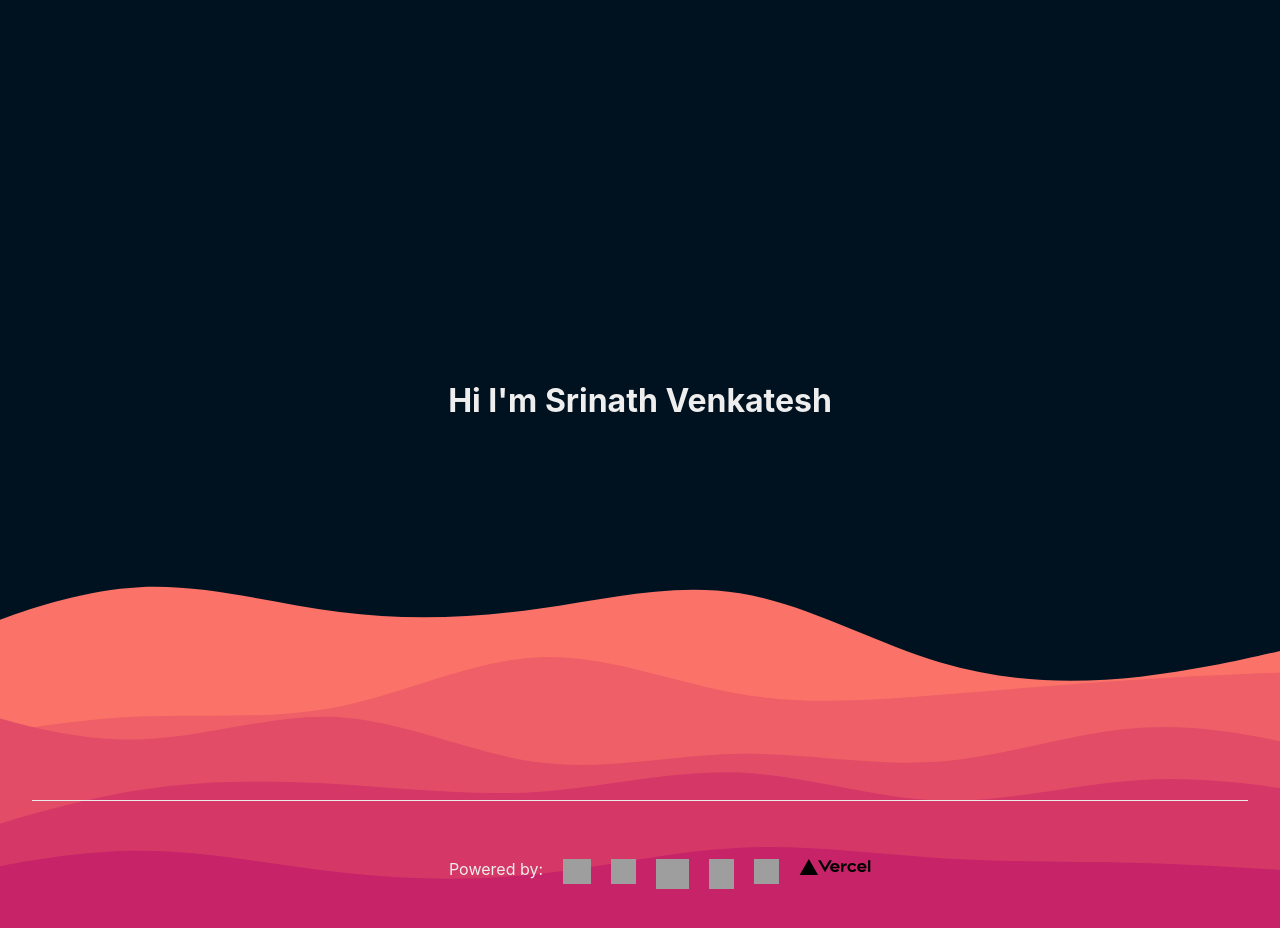
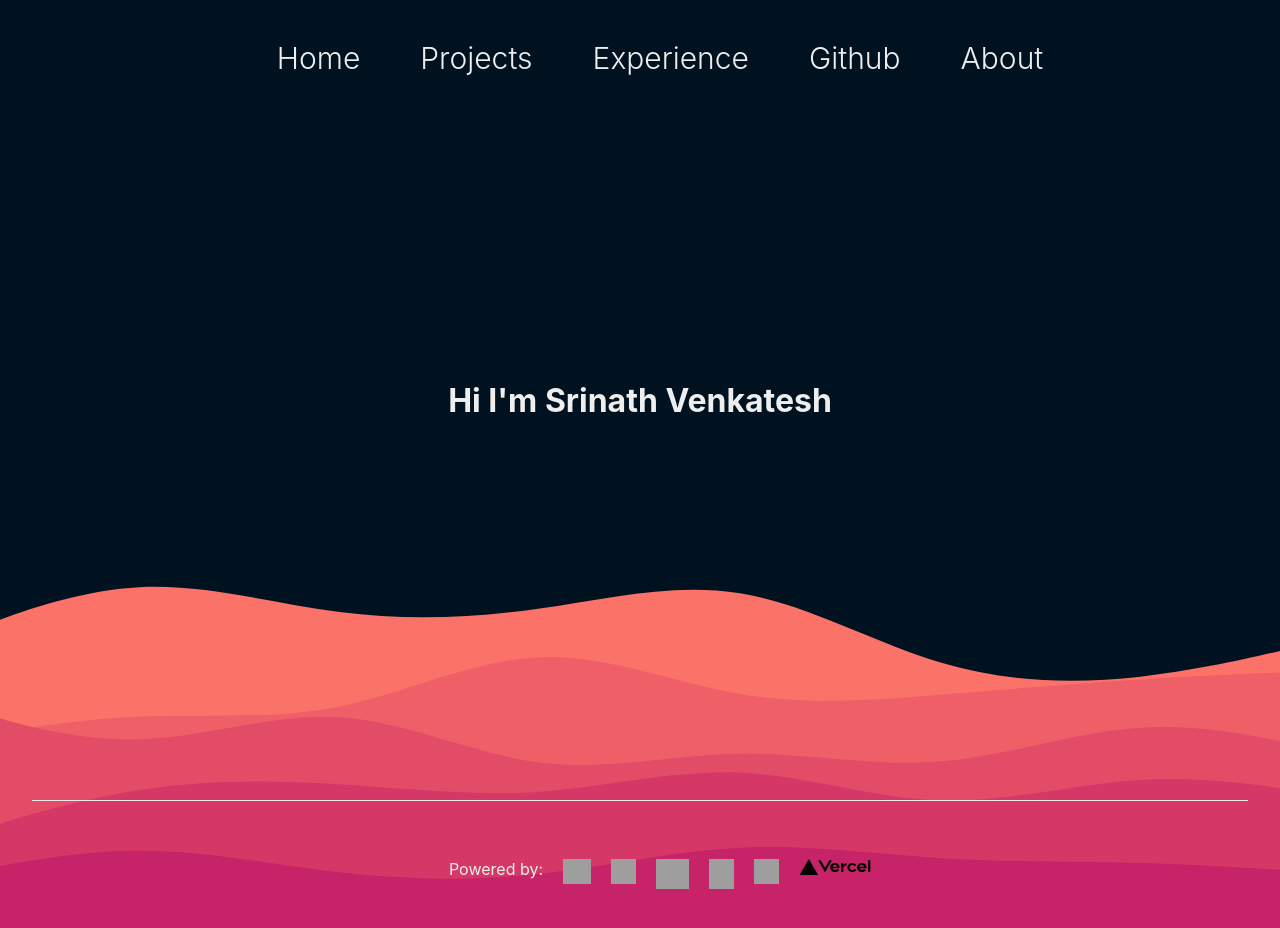
Before and after one commit to srinathv31/srinath-website, a Next.js app: page / in a window 1280 px wide. Shown: the top 928 px of the page. Built offline with nearby package versions, Linux system fonts and the light colour scheme; grey boxes are pictures that could not be loaded.

Commit message:
created top menu

```diff
--- /dev/null
+++ b/components/MainMenu.tsx
@@ -0,0 +1,30 @@
+import styles from "../styles/Home.module.css";
+
+export default function MainMenu({ menuType }: {
+    menuType: "main-page" | "top-menu"
+}): JSX.Element {
+    return(
+        <ul>
+            {/* {menuType === "top-menu" &&
+                <li>
+                    {"Mode: "}<DarkModeToggle checked={!isDarkModeToggle} onChange={()=> setDarkModeToggle(!isDarkModeToggle)} sx={{ m: 1 }}/>
+                </li>} */}
+            {menuType === "top-menu" &&
+                <li>
+                    <a className={styles.menuLink} href="https://github.com/srinathv31" target={"_blank"} rel="noreferrer">Home</a>
+                </li>}
+            <li>
+                <a className={styles.menuLink} href="https://github.com/srinathv31" target={"_blank"} rel="noreferrer">Projects</a>
+            </li>
+            <li>
+                <a className={styles.menuLink} href="https://github.com/srinathv31" target={"_blank"} rel="noreferrer">Experience</a>
+            </li>
+            <li>
+                <a className={styles.menuLink} href="https://github.com/srinathv31" target={"_blank"} rel="noreferrer">Github</a>
+            </li>
+            <li>
+                <a className={styles.menuLink} href="https://github.com/srinathv31" target={"_blank"} rel="noreferrer">About</a>
+            </li>
+        </ul>
+    );
+}
--- a/pages/index.tsx
+++ b/pages/index.tsx
@@ -2,6 +2,7 @@ import type { NextPage } from "next";
 import Head from "next/head";
 import Image from "next/image";
 import { FooterLinks } from "../components/FooterLinks";
+import MainMenu from "../components/MainMenu";
 import styles from "../styles/Home.module.css";
 
 const Home: NextPage = () => {
@@ -14,6 +15,9 @@ const Home: NextPage = () => {
             </Head>
 
             <main className={styles.main}>
+                <div className={styles.menuHeader}>
+                    <MainMenu menuType="top-menu"/>
+                </div>
                 <h1>
                     {"Hi I'm "}<a href="https://nextjs.org">Srinath Venkatesh</a>
                 </h1>
--- a/styles/Home.module.css
+++ b/styles/Home.module.css
@@ -6,6 +6,48 @@
   background-size: cover;
 }
 
+.menuHeader {
+    justify-content: center;
+    position: absolute;
+    top: 0;
+    display: flex;
+}
+.menuHeader ul {
+    list-style: none;
+    font-size: 30px;
+    font-weight: 300;
+}
+.menuHeader li {
+    display: inline-block;
+    padding: 10px;
+    margin-right: 20px;
+    margin-left: 20px;
+}
+.menuLink {
+    color: #eee;
+    text-decoration: none;
+    display: inline-block;
+    position: relative;
+}
+.menuLink:hover{
+    color: #eee;
+}
+.menuLink:after {
+    content: '';
+    position: absolute;
+    width: 100%;
+    transform: scaleX(0);
+    height: 2px;
+    bottom: 0;
+    left: 0;
+    background-color: #35b0ee;
+    transform-origin: bottom right;
+    transition: transform 0.25s ease-out;
+}
+.menuLink:hover:after {
+    transform: scaleX(1);
+    transform-origin: bottom left;
+}
 .main {
   min-height: 100vh;
   padding: 4rem 0;
--- a/styles/globals.css
+++ b/styles/globals.css
@@ -1,6 +1,5 @@
-html,
 body {
-    color: #eee;
+  color: #eee;
   padding: 0;
   margin: 0;
   font-family: -apple-system, BlinkMacSystemFont, Segoe UI, Roboto, Oxygen,
```
Also changed, not shown: assets/light-layered-waves-haikei.svg (added).
